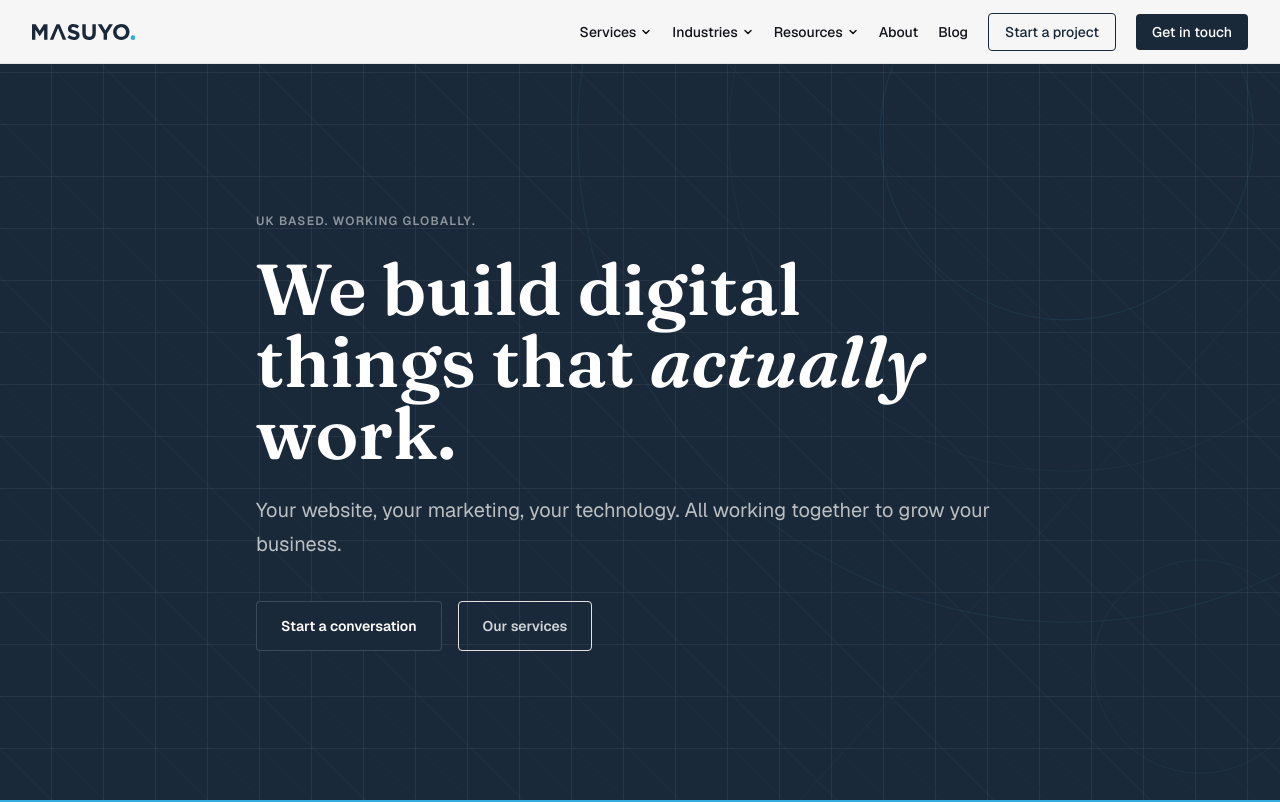
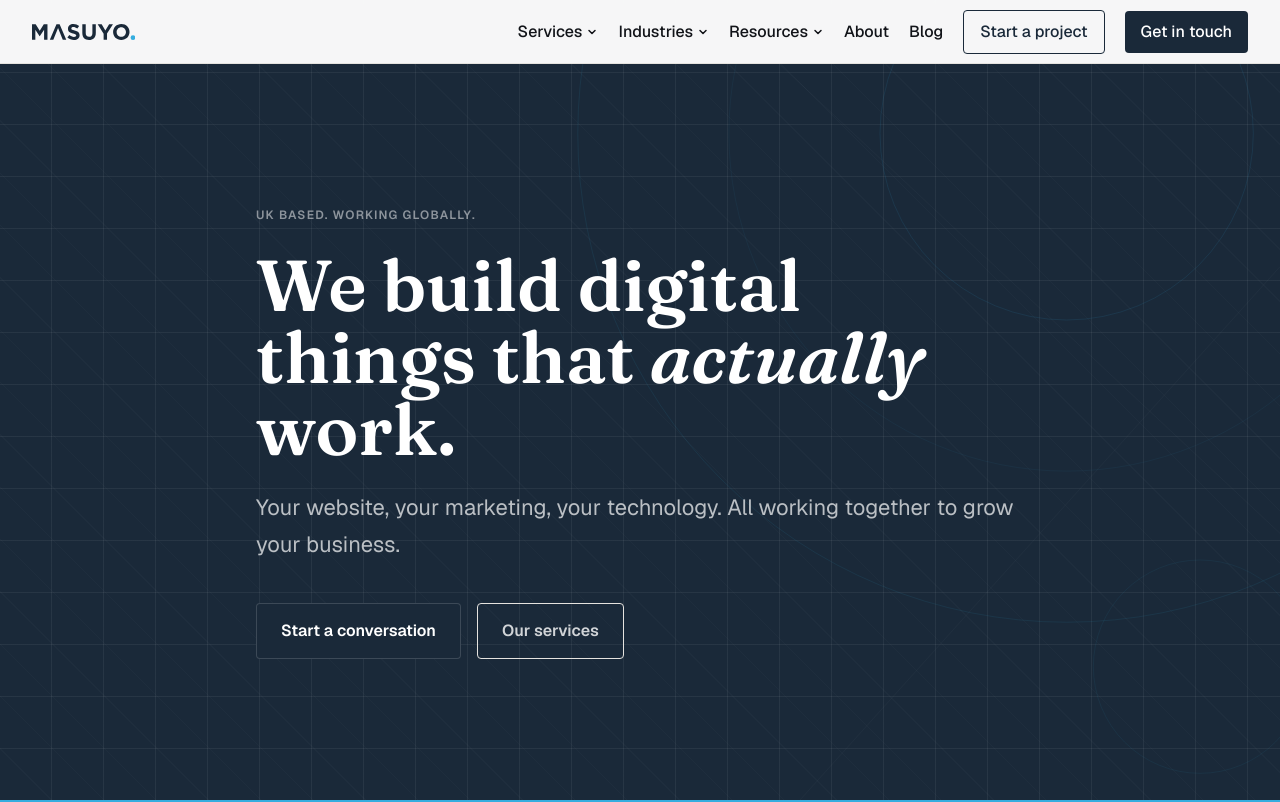
Before and after one commit to cameronkarri8-bit/Masuyo, a Next.js app: page / in a window 1280 px wide. Shown: the top 802 px of the page. Built offline with nearby package versions, Linux system fonts and the light colour scheme.

Commit message:
Set 16px minimum font size and bump Tailwind fontSize scale
- body font-size set to 1rem (16px) in globals.css
- Tailwind fontSize override: text-sm=16px, text-base=18px, text-lg=20px
  so no body text renders below 16px without code changes

https://claude.ai/code/session_01DPh7e6VQ62JCvEHcpRgJXF

```diff
--- a/app/globals.css
+++ b/app/globals.css
@@ -21,6 +21,7 @@ html {
 
 body {
   font-family: 'Geist', sans-serif;
+  font-size: 1rem; /* 16px minimum */
   color: var(--ink);
   background: var(--white);
   -webkit-font-smoothing: antialiased;
--- a/tailwind.config.ts
+++ b/tailwind.config.ts
@@ -21,6 +21,19 @@ const config: Config = {
         fraunces: ['Fraunces', 'serif'],
         geist: ['Geist', 'sans-serif'],
       },
+      fontSize: {
+        'xs':   ['0.75rem',  { lineHeight: '1.25rem' }],   // 12px – decorative labels only
+        'sm':   ['1rem',     { lineHeight: '1.625rem' }],  // 16px (was 14px)
+        'base': ['1.125rem', { lineHeight: '1.75rem' }],   // 18px (was 16px)
+        'lg':   ['1.25rem',  { lineHeight: '1.875rem' }],  // 20px (was 18px)
+        'xl':   ['1.375rem', { lineHeight: '1.875rem' }],  // 22px
+        '2xl':  ['1.625rem', { lineHeight: '2rem' }],      // 26px
+        '3xl':  ['2rem',     { lineHeight: '2.25rem' }],   // 32px
+        '4xl':  ['2.375rem', { lineHeight: '2.625rem' }],  // 38px
+        '5xl':  ['3rem',     { lineHeight: '1' }],
+        '6xl':  ['3.75rem',  { lineHeight: '1' }],
+        '7xl':  ['4.5rem',   { lineHeight: '1' }],
+      },
     },
   },
   plugins: [],
```
